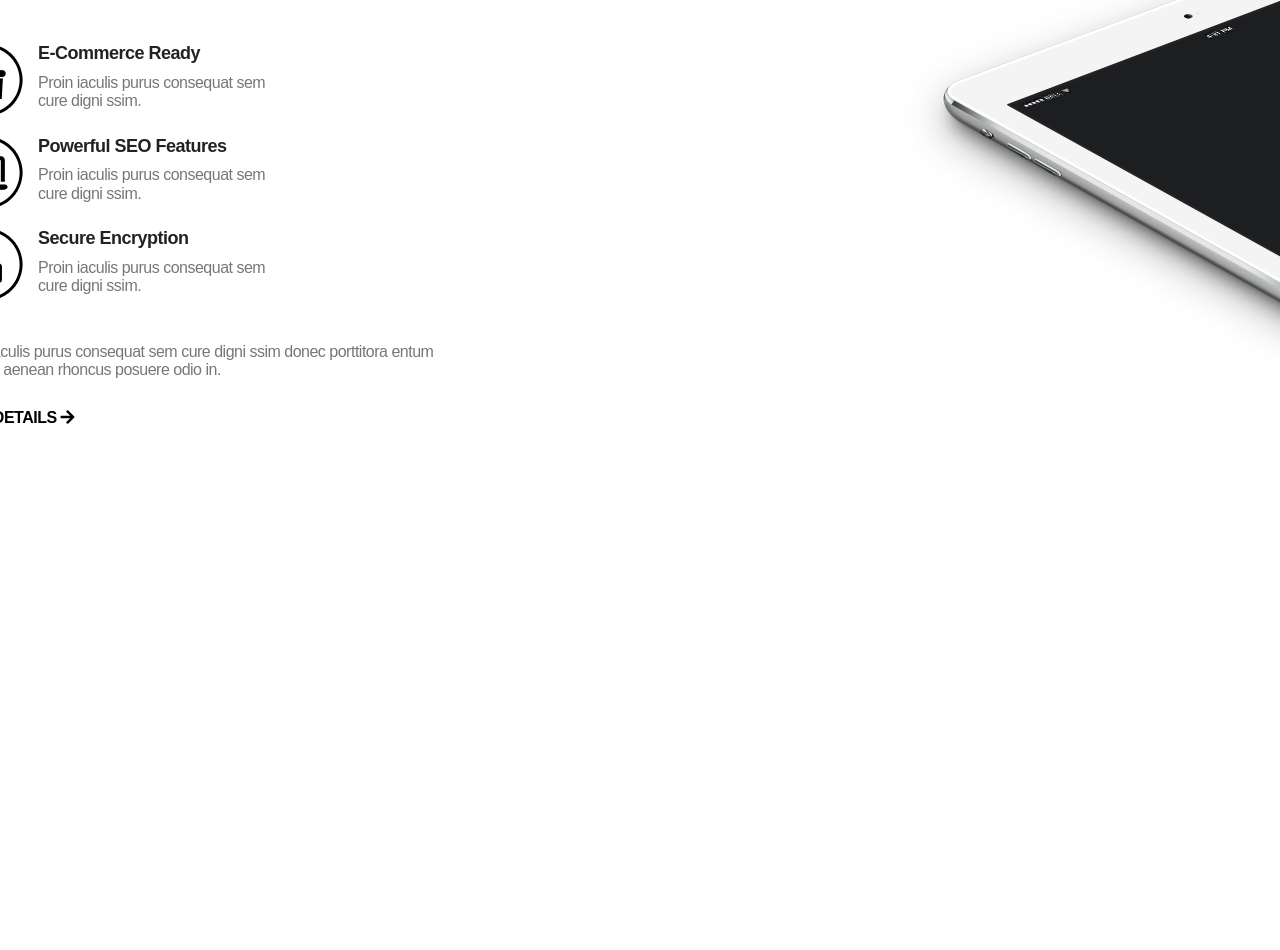
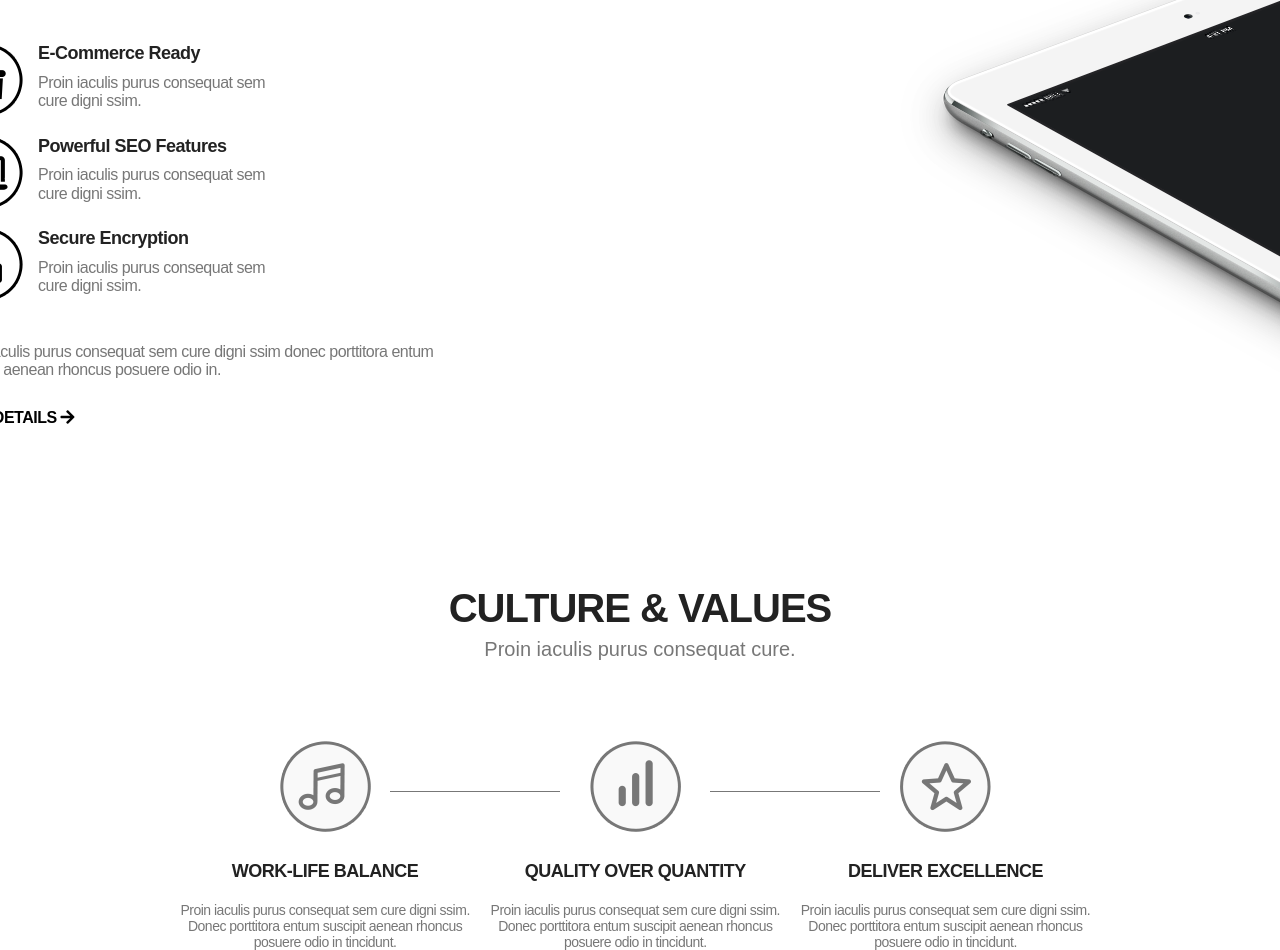
Before and after one commit to oxumoron/treehouse, a plain HTML site: page index.html in a window 1280 px wide. Shown: the part 2106-3056 px from the top of the page. Before the commit the page ends 2689 px from the top, so only its background shows below. Drawn offline with nearby package versions, Linux system fonts and the light colour scheme; a web font is replaced by a local one.

Commit message:
culture & values

```diff
--- a/index.html
+++ b/index.html
@@ -195,6 +195,56 @@
     <!-- /.container container-padding -->
     <!-- Latest project end -->
 
+    <!-- Culture & values start -->
+    <div class="container">
+        <div class="heading-block">
+            <h2 class="heading-2">culture & Values</h2>
+            <!-- /.heading-2 -->
+            <p class="subtitle">Proin iaculis purus consequat cure. </p>
+            <!-- /.subtitle -->
+        </div>
+        <!-- /.heading-block -->
+        <div class="row relative">
+            <div class="col-1-of-3 text-center">
+                <div class="cv-icon">
+                    <img src="img/icons/icon-music.png" alt="">
+                </div>
+                <!-- /.cv-icon -->
+                <div class="heading-3">Work-Life Balance</div>
+                <!-- /.heading-3 -->
+                <div class="cv-text">Proin iaculis purus consequat sem cure digni ssim. Donec porttitora entum suscipit aenean rhoncus posuere odio in tincidunt.</div>
+                <!-- /.cv-text -->
+            </div>
+            <!-- /.col-4 -->
+            <div class="col-1-of-3 text-center">
+                <div class="cv-icon">
+                    <img src="img/icons/icon-graph-circle.png" alt="">
+                </div>
+                <!-- /.cv-icon -->
+                <div class="heading-3">Quality Over Quantity</div>
+                <!-- /.heading-3 -->
+                <div class="cv-text">Proin iaculis purus consequat sem cure digni ssim. Donec porttitora entum suscipit aenean rhoncus posuere odio in tincidunt.</div>
+                <!-- /.cv-text -->
+            </div>
+            <!-- /.col-4 -->
+            <div class="col-1-of-3 text-center">
+                <div class="cv-icon">
+                    <img src="img/icons/icon-star.png" alt="">
+                </div>
+                <!-- /.cv-icon -->
+                <div class="heading-3">Deliver Excellence</div>
+                <!-- /.heading-3 -->
+                <div class="cv-text">Proin iaculis purus consequat sem cure digni ssim. Donec porttitora entum suscipit aenean rhoncus posuere odio in tincidunt.</div>
+                <!-- /.cv-text -->
+            </div>
+            <!-- /.col-4 -->
+        </div>
+        <!-- /.row -->
+    </div>
+    <!-- /.container -->
+    <!-- Culture & values end -->
+
+
     <!-- jQuerry -->
     <script src="https://cdnjs.cloudflare.com/ajax/libs/jquery/3.3.1/jquery.min.js"></script>
     <!-- JS -->
--- a/less/base/_helpers.less
+++ b/less/base/_helpers.less
@@ -1,3 +1,11 @@
 .margin-bottom-50 {
     margin-bottom: 50px;
 }
+
+.text-center {
+    text-align: center;
+}
+
+.relative {
+    position: relative;
+}
--- /dev/null
+++ b/less/blocks/_cv.less
@@ -0,0 +1,32 @@
+.cv-icon {
+    padding-bottom: 25px;
+
+    &:before {
+        content: '';
+        border-bottom: 1px solid #777;
+        width: 170px;
+        height: 100px;
+
+        position: absolute;
+        top: -50px;
+        left: 220px;
+    }
+
+    &:after {
+        content: '';
+        border-bottom: 1px solid #777;
+        width: 170px;
+        height: 100px;
+
+        position: absolute;
+        top: -50px;
+        right: 230px;
+    }
+}
+
+.cv-text {
+    color: #777;
+    letter-spacing: -0.5px;
+    font-size: 14px;
+    padding-top: 10px;
+}
--- a/less/main.less
+++ b/less/main.less
@@ -10,6 +10,7 @@
 @import "blocks/_special-bg-block.less";
 @import "blocks/_lists.less";
 @import "blocks/_latest.less";
+@import "blocks/_cv.less";
 
 
 @import "libs/normalize.less";
```
Also changed, not shown: css/main.css, 1 other file.
